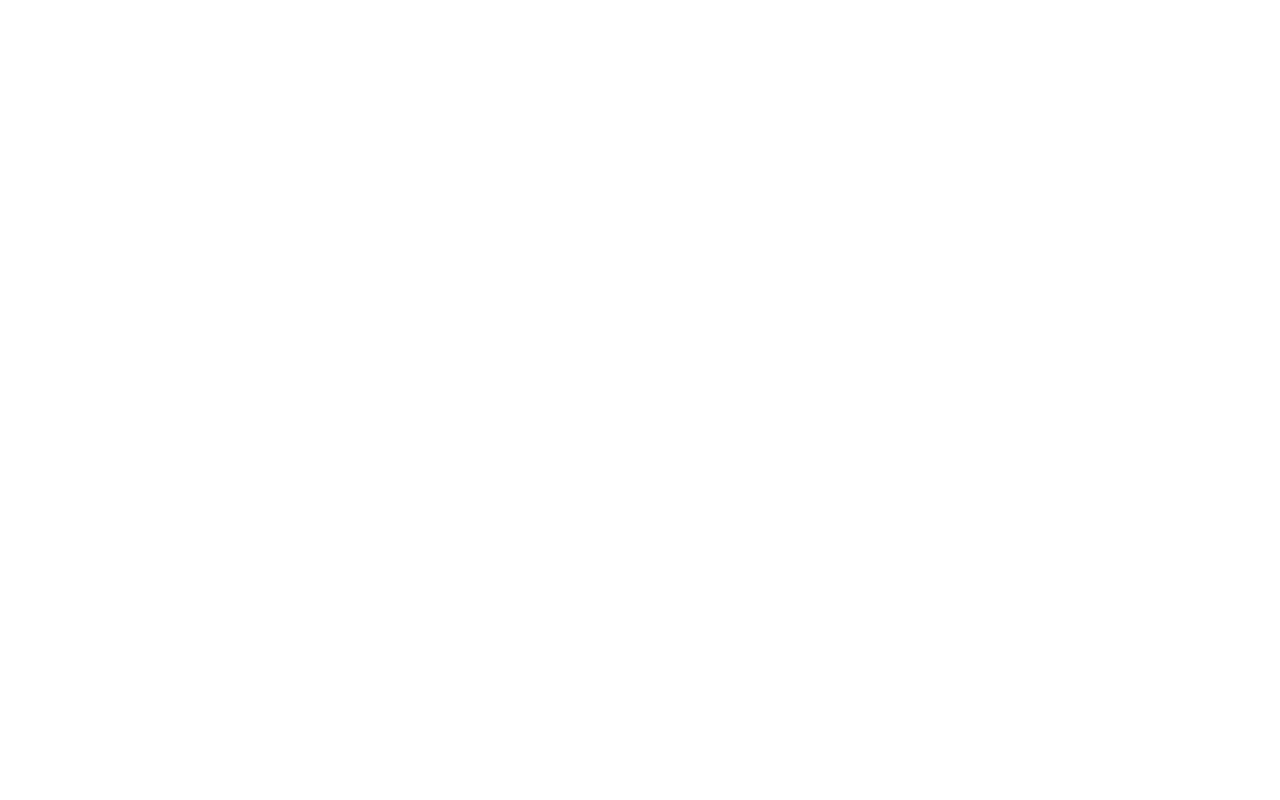
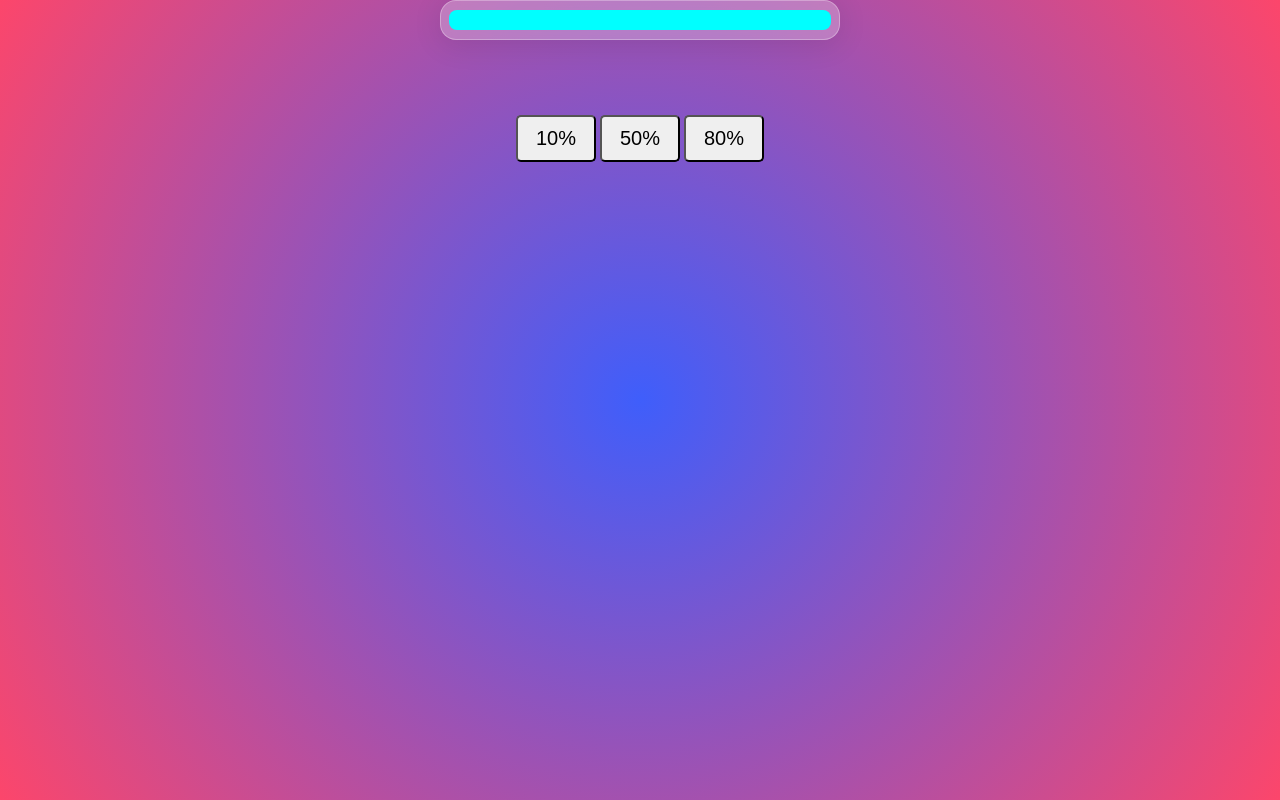
Before and after one commit to ganotaaaaa/percentBar, a plain HTML site: page index.html in a window 1280 px wide. Drawn offline with Linux system fonts and the light colour scheme.

Commit message:
画面作成

```diff
--- a/index.html
+++ b/index.html
@@ -4,8 +4,19 @@
     <meta charset="UTF-8">
     <meta name="viewport" content="width=device-width, initial-scale=1.0">
     <title>percentBar</title>
+    <link rel="stylesheet" href="style.css">
 </head>
 <body>
-
+    <div class="bg">
+        <div class="bar-bg">
+            <div class="bar-bg__bar"></div>
+        </div>
+        <div class="btn-list">
+            <button class="btn-list__btn" data-target="10">10%</button>
+            <button class="btn-list__btn" data-target="50">50%</button>
+            <button class="btn-list__btn" data-target="80">80%</button>
+        </div>
+    </div>
+    <script src="script.js"></script>
 </body>
 </html>
--- a/style.scss
+++ b/style.scss
@@ -0,0 +1,46 @@
+* {
+    box-sizing: border-box;
+    margin: 0;
+    padding: 0;
+}
+
+.bg {
+    width: 100%;
+    height: 100vh;
+    background: rgb(63,94,251);
+background: radial-gradient(circle, rgba(63,94,251,1) 0%, rgba(252,70,107,1) 100%);
+}
+
+.bar-bg {
+    display: grid;
+    place-items: center;
+    max-width: 400px;
+    width: 100%;
+    height: 40px;
+    margin: 0 auto;
+    padding: 0 8px;
+    background: rgba(255, 255, 255, 0.25);
+    backdrop-filter: blur(10px);
+    border-radius: 16px;
+    box-shadow: 0 4px 30px rgba(0, 0, 0, 0.1);
+    border: 1px solid rgba(255, 255, 255, 0.3);
+    &__bar {
+        width: 100%;
+        height: 20px;
+        border-radius: 8px;
+        background-color: aqua;
+        transform-origin: left;
+    }
+}
+
+.btn-list {
+    margin-top: 75px;
+    text-align: center;
+    &__btn {
+        width: 80px;
+        padding: 10px 0;
+        border-radius: 5px;
+        cursor: pointer;
+        font-size: 20px;
+    }
+}
```
Also changed, not shown: style.css.
